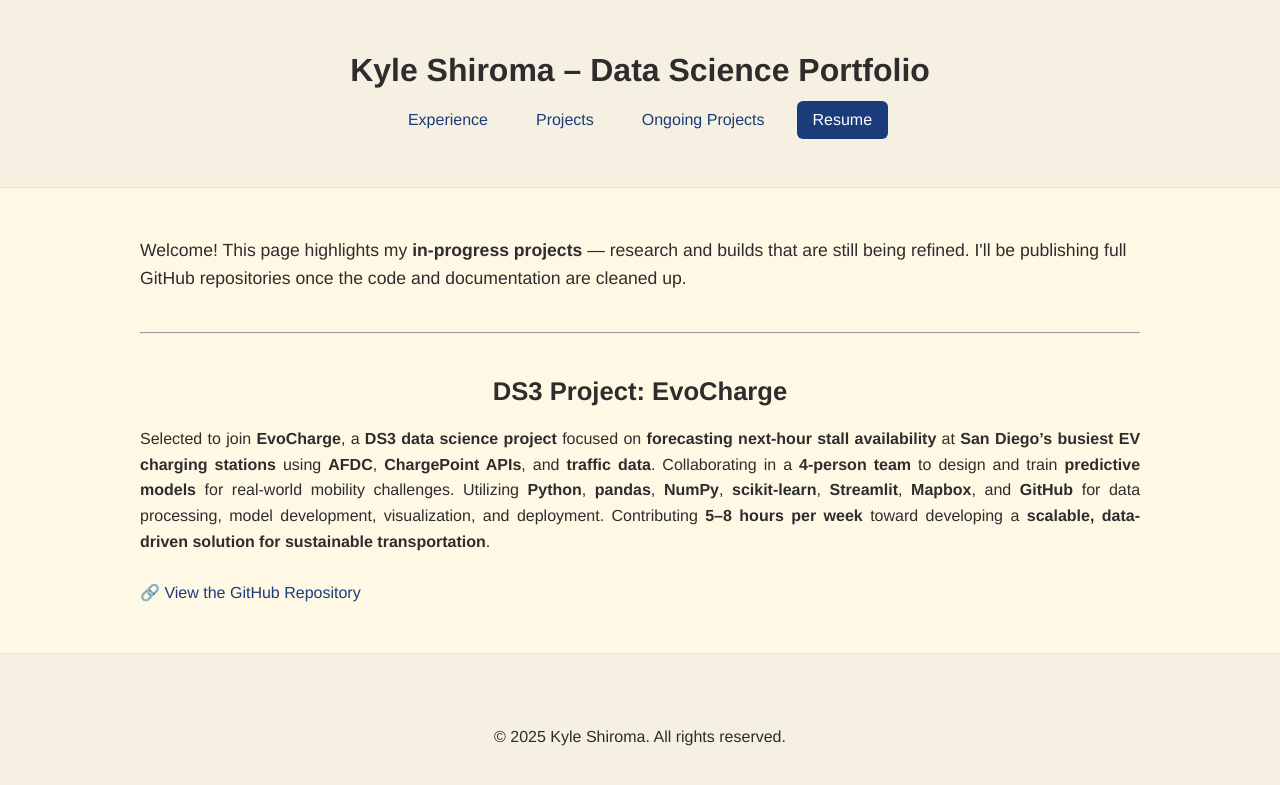
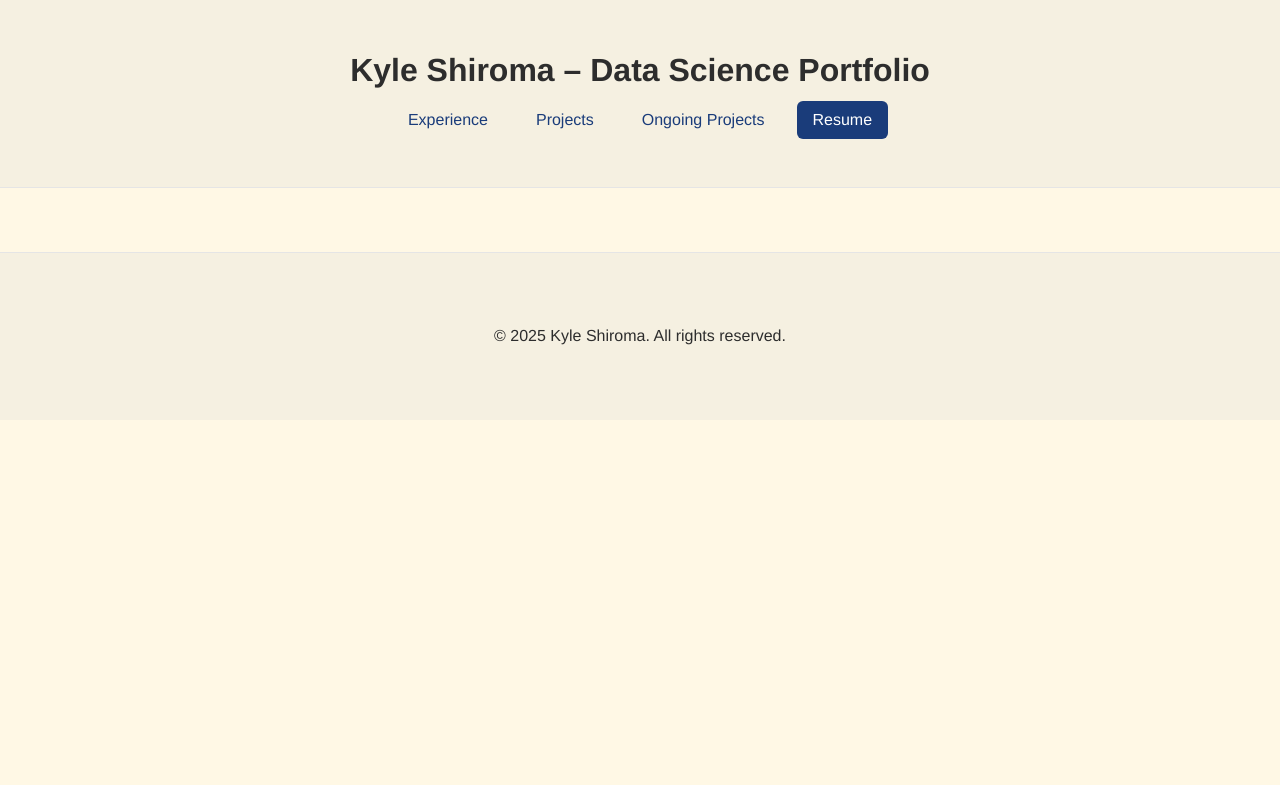
Before and after one commit to k-shiroma-code/k-shiroma-code.github.io, a Jekyll site: the page built from ongoing_projects.md, in a window 1280 px wide. Shown: the top 785 px of the page. Built offline with Jekyll 4.4.1, drawn with Linux system fonts in a browser that asks for light colours.

Commit message:
Update ongoing_projects.md

```diff
--- a/ongoing_projects.md
+++ b/ongoing_projects.md
@@ -4,27 +4,3 @@ layout: default
 permalink: /ongoing-projects/
 description: A showcase of active development projects!
 ---
-
-<div style="text-align: center; margin-bottom: 40px;">
-  <p style="font-size: 1.1rem; line-height: 1.6;">
-    Welcome! This page highlights my <strong>in-progress projects</strong> — research and builds that are still being refined. I'll be publishing full GitHub repositories once the code and documentation are cleaned up.
-  </p>
-</div>
-
-<hr style="margin: 40px 0;">
-
-<h2 style="font-size: 1.6rem; margin-bottom: 8px;">DS3 Project: EvoCharge</h2>
-
-<p style="font-size: 1rem; line-height: 1.6; text-align: justify;">
-  Selected to join <strong>EvoCharge</strong>, a <strong>DS3 data science project</strong> focused on
-  <strong>forecasting next-hour stall availability</strong> at <strong>San Diego’s busiest EV charging stations</strong>
-  using <strong>AFDC</strong>, <strong>ChargePoint APIs</strong>, and <strong>traffic data</strong>.
-  Collaborating in a <strong>4-person team</strong> to design and train <strong>predictive models</strong>
-  for real-world mobility challenges. Utilizing <strong>Python</strong>, <strong>pandas</strong>, <strong>NumPy</strong>,
-  <strong>scikit-learn</strong>, <strong>Streamlit</strong>, <strong>Mapbox</strong>, and <strong>GitHub</strong>
-  for data processing, model development, visualization, and deployment. Contributing
-  <strong>5–8 hours per week</strong> toward developing a <strong>scalable, data-driven solution
-  for sustainable transportation</strong>.
-  <br><br>
-  🔗 <a href="https://github.com/anirudh9280/EvoCharge" target="_blank">View the GitHub Repository</a>
-</p>
```
